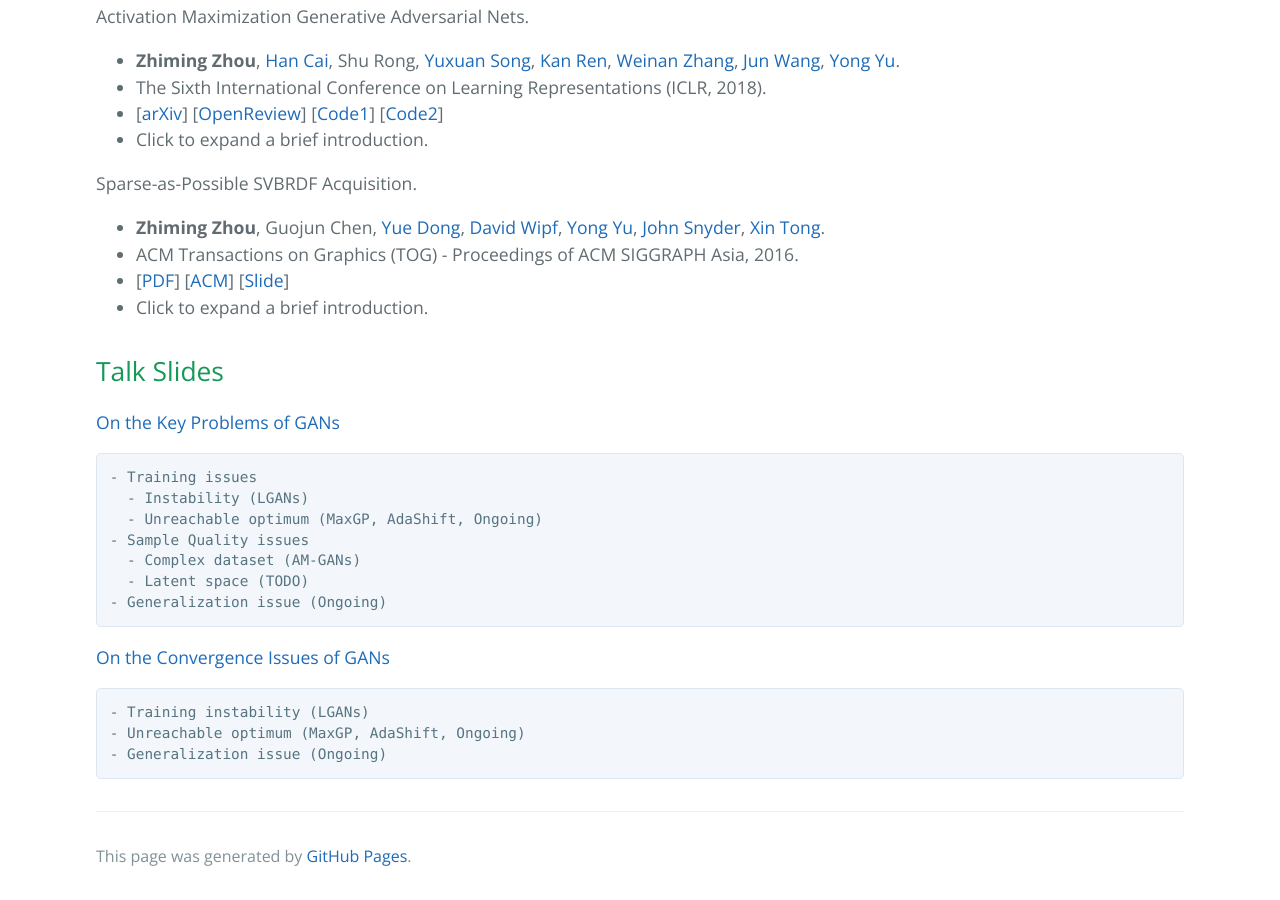
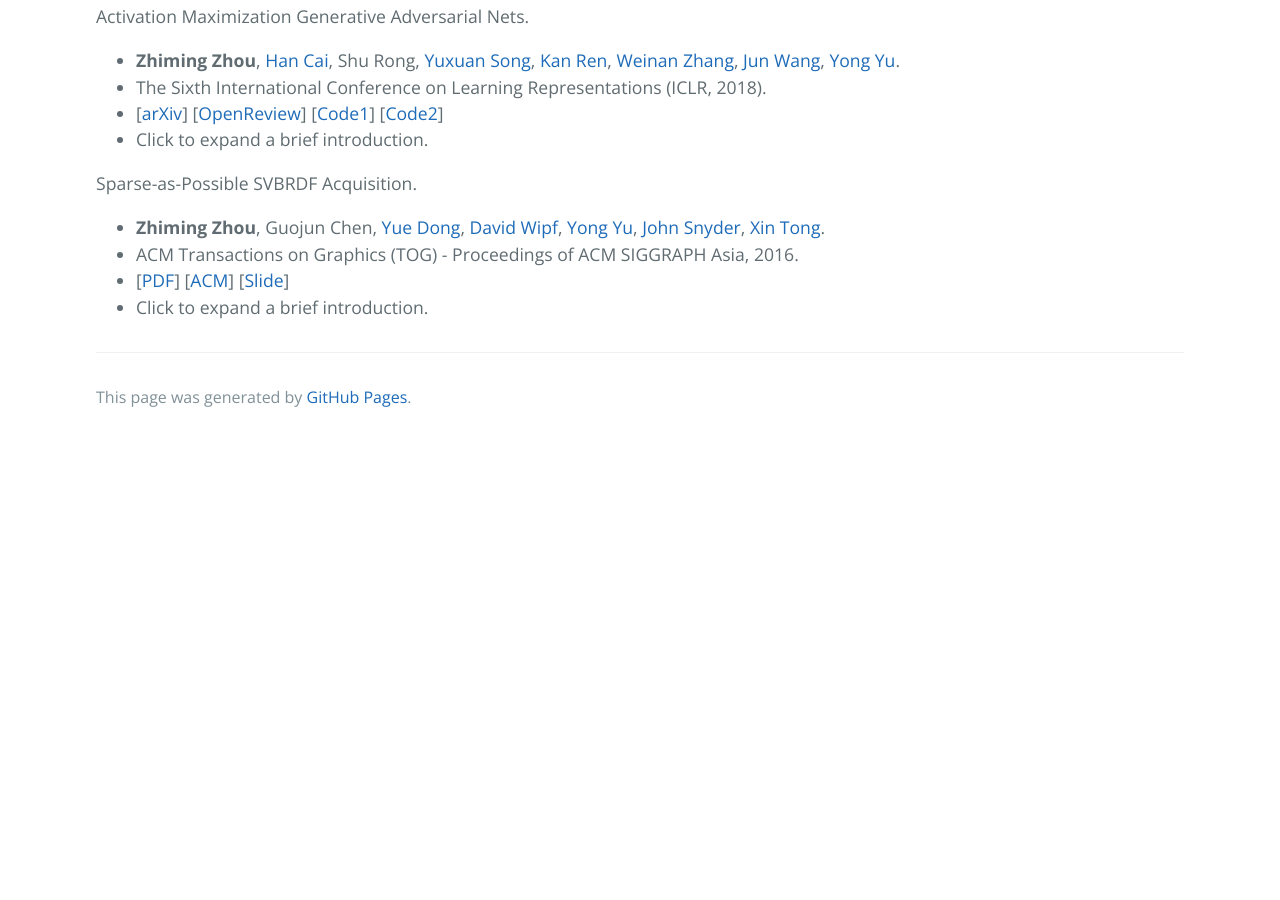
Before and after one commit to ZhimingZhou/zhimingzhou.github.io, a Jekyll site: the page built from index.md, in a window 1280 px wide and 900 px high, scrolled down 1474 px. Built offline with Jekyll 4.4.1, drawn with Linux system fonts in a browser that asks for light colours; comment, search, counter and statistics services are not loaded; after the commit the page ends 1915 px from its top, so only the background shows below that; part of the change alters nothing that is shown; some of the changed text lies outside the part shown.

Commit message:
Update index.md

```diff
--- a/index.md
+++ b/index.md
@@ -12,7 +12,7 @@ Zhiming’s research is mainly focused on generative adversarial networks (GANs)
 
 Zhiming has a broad interest in machine learning and deep learning, and he prefers fundamental and theoretical research. Currently, he holds a special interest in the optimization and generalization of deep neural networks and GANs. As a long-term goal, Zhiming would like to contribute to the foundation of artificial intelligence and artificial general intelligence.
 
-Zhiming is going to be an assistant professor at the Department of Computer Science, School of Information Management and Engineering, [Shanghai University of Finance and Economics](http://english.sufe.edu.cn/).
+Zhiming is going to be an assistant professor at the Department of Computer Science, [Shanghai University of Finance and Economics](http://english.sufe.edu.cn/).
 
 ## Documents & Links
 
@@ -76,6 +76,7 @@ Sparse-as-Possible SVBRDF Acquisition.
   \[[Slide](https://drive.google.com/file/d/16gUKZoQH4HiQ61gEQ-YFs6v9WTEOSixf/view?usp=sharing)\]
 - <details><summary>Click to expand a brief introduction.</summary>We significantly reduce the number of images required for spatially-varying surface reflectance (SVBRDF) acquisition, by solving an exact low-rank representation and chasing an extreme sparsity. The number of images required dropped from thousands to tens, and high-quality SVBRDF acquisition from a single image became possible for the first time.</details>
 
+<!--
 ## Talk Slides
 
 [On the Key Problems of GANs](https://raw.githubusercontent.com/ZhimingZhou/zhimingzhou.github.io/master/assets/On%20the%20Key%20Problems%20of%20GANs.pptx)
@@ -95,3 +96,4 @@ Sparse-as-Possible SVBRDF Acquisition.
 - Unreachable optimum (MaxGP, AdaShift, Ongoing)
 - Generalization issue (Ongoing)
 </pre>
+-->
```
